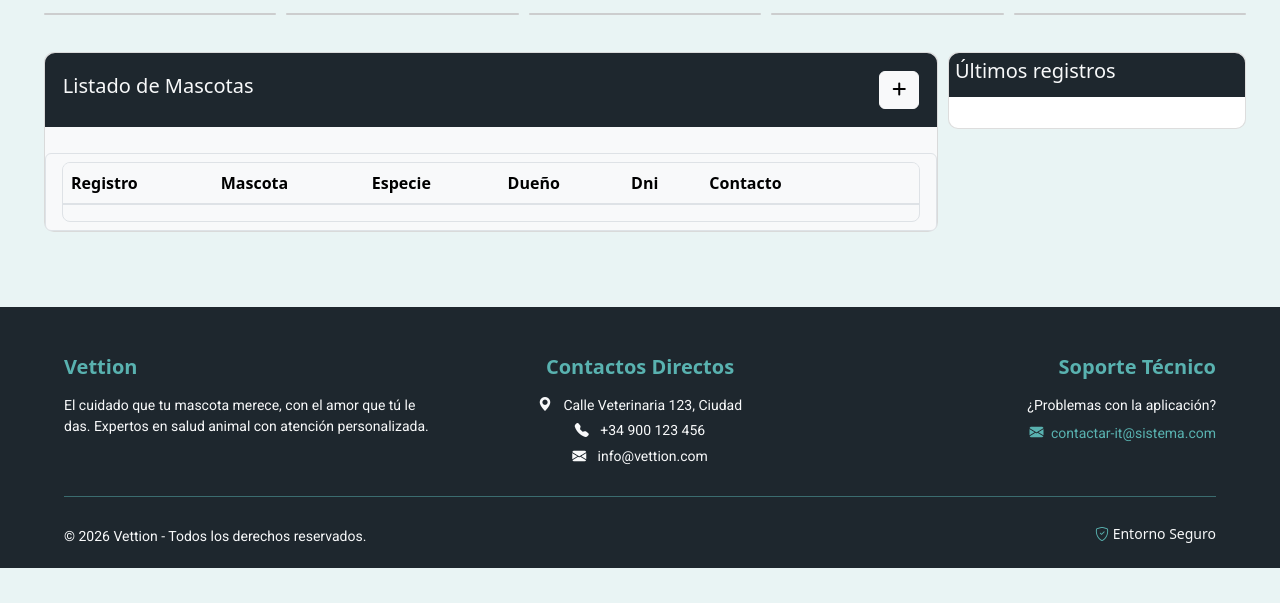
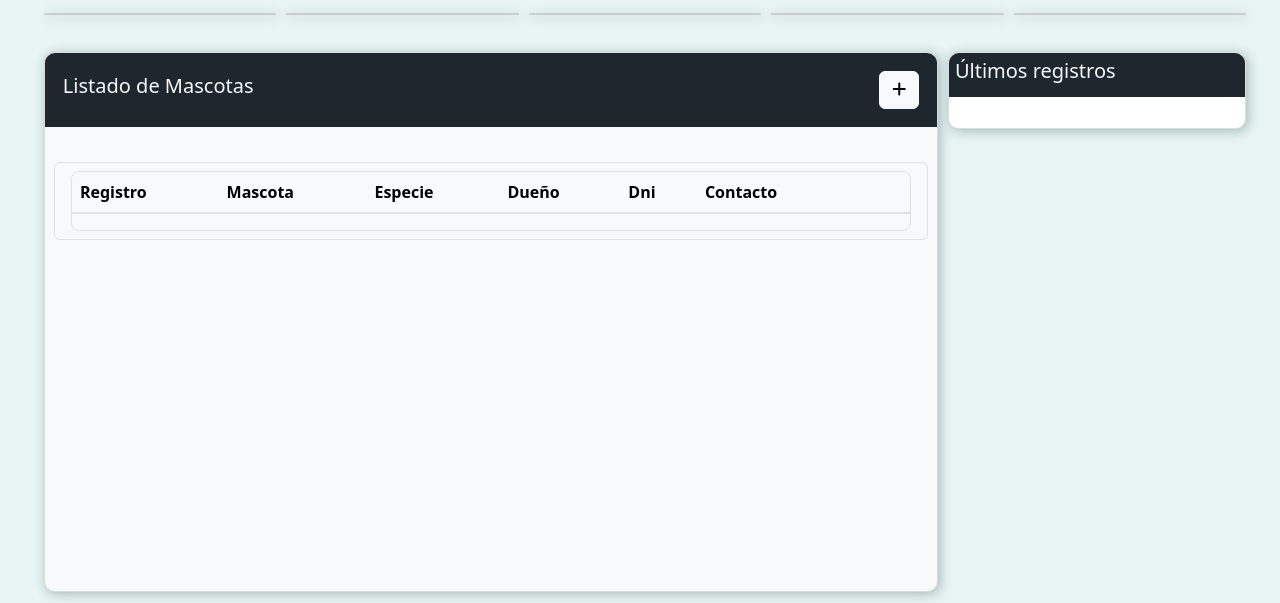
Before and after one commit to 7adrii/frontend, a website: page assets/pet-list-page.html in a window 1280 px wide. Shown: the part 197-800 px from the top of the page. Drawn offline with nearby package versions, Linux system fonts and the light colour scheme; some packages are replaced by stand-ins of ours; no server answers; a script that the page names is missing.

Commit message:
Refactor pet list page styles; add box shadows and border radius for improved aesthetics; update HTML structure for better layout.

```diff
--- a/assets/css/pet-list-page_style.css
+++ b/assets/css/pet-list-page_style.css
@@ -31,6 +31,8 @@ body {
     margin-bottom: 5%;
     width: 100%;
     min-width: 0;
+    border-radius: 10px;
+    box-shadow: 2px 2px 12px rgba(54, 97, 96, 0.4);
 }
 
 .last-aditions {
@@ -63,6 +65,7 @@ body {
     gap: 10px;
     border-radius: 10px;
     border: 1px solid rgba(187, 187, 187, 0.5);
+    box-shadow: 2px 2px 12px rgba(54, 97, 96, 0.4);
 }
 
 .pacients-header {
@@ -85,6 +88,7 @@ body {
 .card {
     width: 11rem;
     border-radius: 15px;
+    box-shadow: 2px 2px 12px rgba(54, 97, 96, 0.4);
 }
 
 .header-card {
@@ -201,6 +205,9 @@ p {
     padding-right: 5%;
 }
 
+.list{
+    padding: 1%;
+}
 
 @media (min-width: 1020px) {
     .container {
@@ -244,6 +251,7 @@ p {
 
     .container-pacient-list {
         margin-top: 3%;
+        height: 540px;
     }
 
     .cards {
--- a/assets/pet-list-page.html
+++ b/assets/pet-list-page.html
@@ -146,7 +146,7 @@
                     </a>
                 </div>
             </div>
-            <div>
+            <div class="list">
                 <ul class="list-group">
                     <li class="list-group-item">
                         <div class="scroll-container">
```
